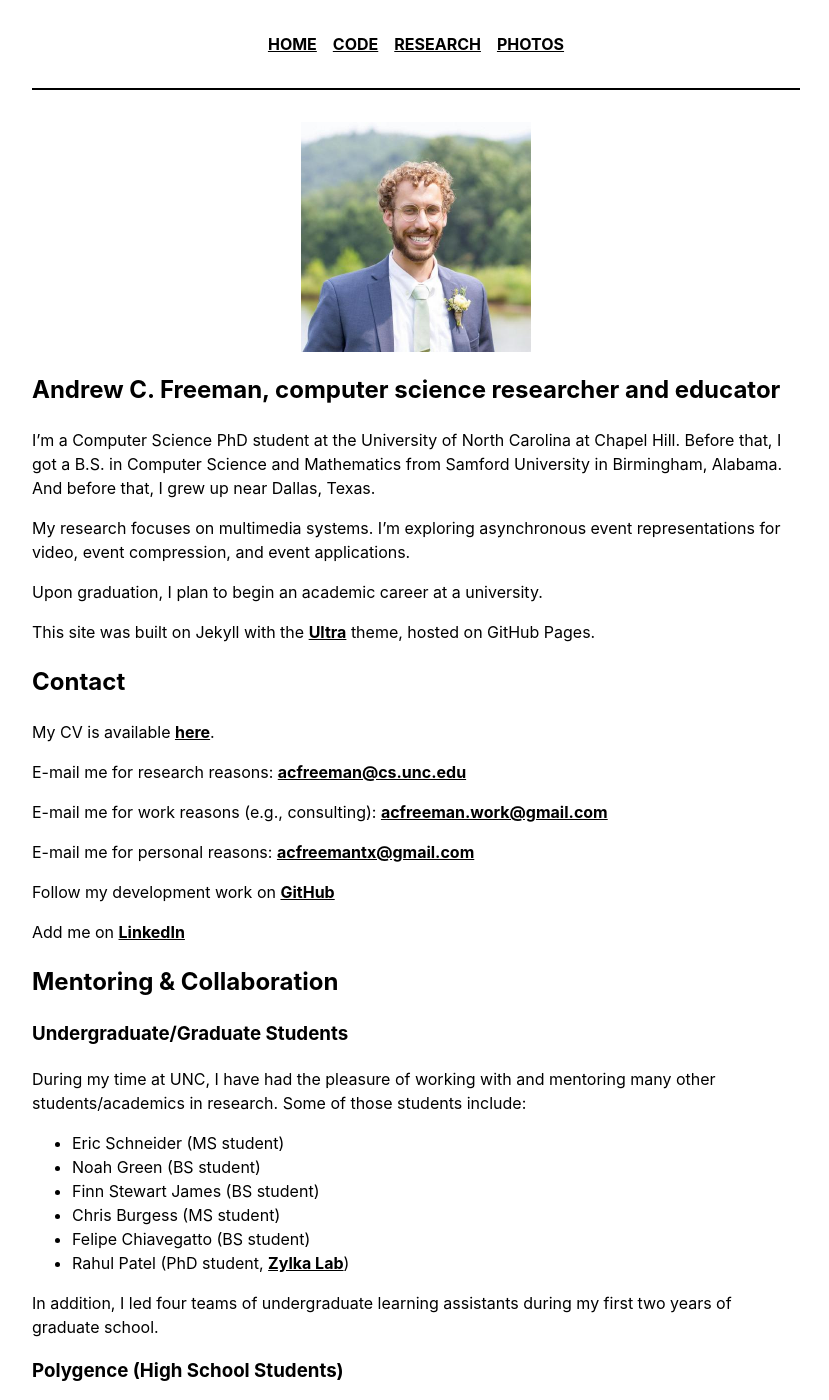
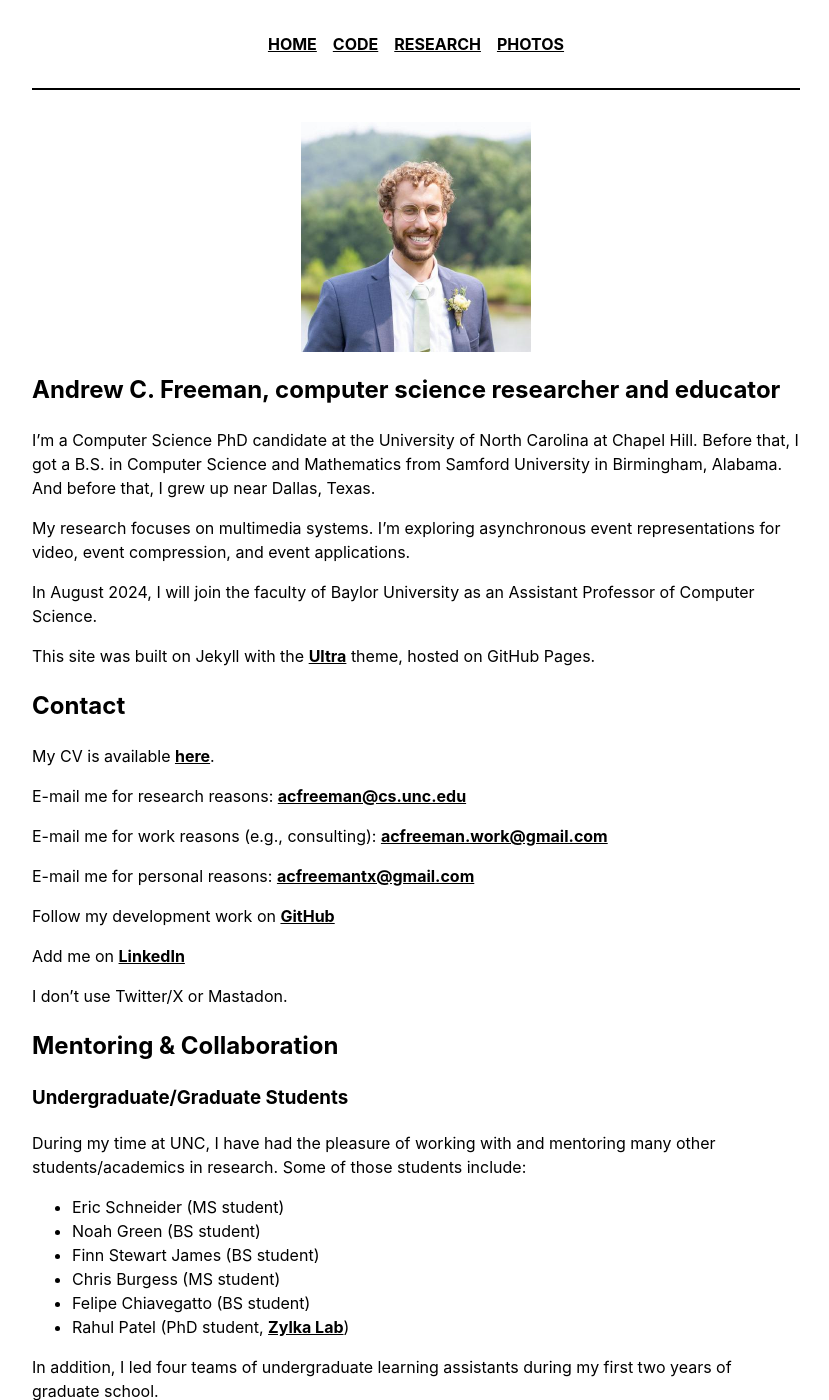
Before and after one commit to ac-freeman/acfreeman.github.io, a Jekyll site: the page built from _pages/index.md, in a window 1280 px wide and 1400 px high. Shown: the whole window, without its empty margins (224-1053 px from the left). Built offline with Jekyll 4.4.1, drawn with Linux system fonts in a browser that asks for light colours.

Commit message:
Update about

```diff
--- a/_pages/index.md
+++ b/_pages/index.md
@@ -14,11 +14,11 @@ img {
 
 ## Andrew C. Freeman, computer science researcher and educator
 
-I'm a Computer Science PhD student at the University of North Carolina at Chapel Hill. Before that, I got a B.S. in Computer Science and Mathematics from Samford University in Birmingham, Alabama. And before that, I grew up near Dallas, Texas.
+I'm a Computer Science PhD candidate at the University of North Carolina at Chapel Hill. Before that, I got a B.S. in Computer Science and Mathematics from Samford University in Birmingham, Alabama. And before that, I grew up near Dallas, Texas.
 
 My research focuses on multimedia systems. I'm exploring asynchronous event representations for video, event compression, and event applications.
 
-Upon graduation, I plan to begin an academic career at a university.
+In August 2024, I will join the faculty of Baylor University as an Assistant Professor of Computer Science.
 
 This site was built on Jekyll with the <a href="https://github.com/ronv/ultra">Ultra</a> theme, hosted on GitHub Pages.
 
@@ -34,6 +34,8 @@ E-mail me for personal reasons: <a href="mailto:acfreemantx@gmail.com">acfreeman
 Follow my development work on <a href="https://github.com/ac-freeman" target="_blank">GitHub</a>
 
 Add me on <a href="https://www.linkedin.com/in/acfreeman/" target="_blank">LinkedIn</a>
+
+I don't use Twitter/X or Mastadon.
 
 ## Mentoring & Collaboration
 
```
Also changed, not shown: other parts of _pages/index.md (+1 -0 lines).
